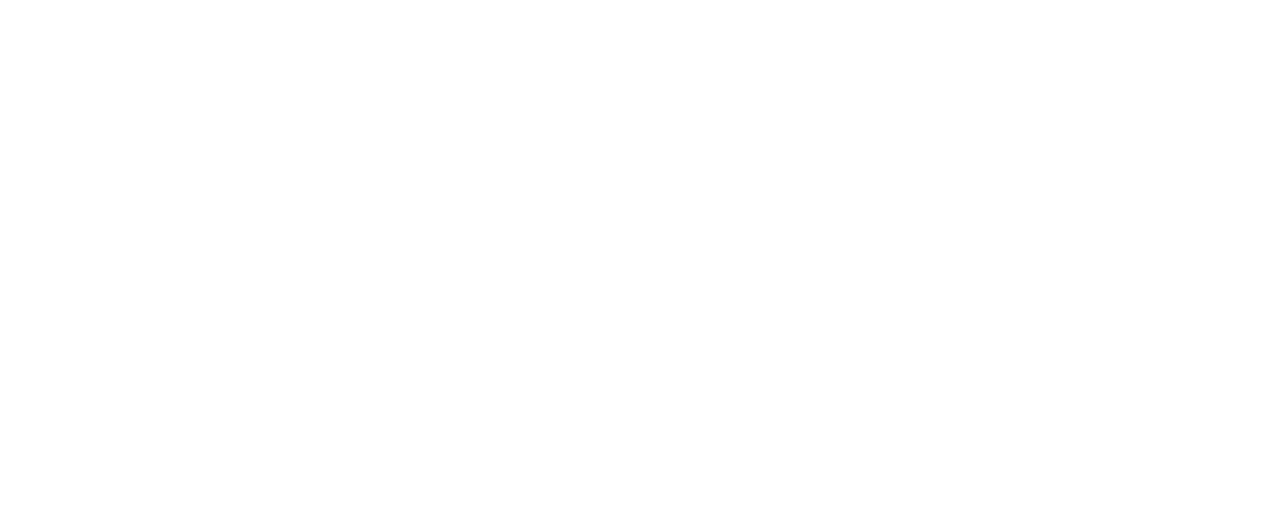
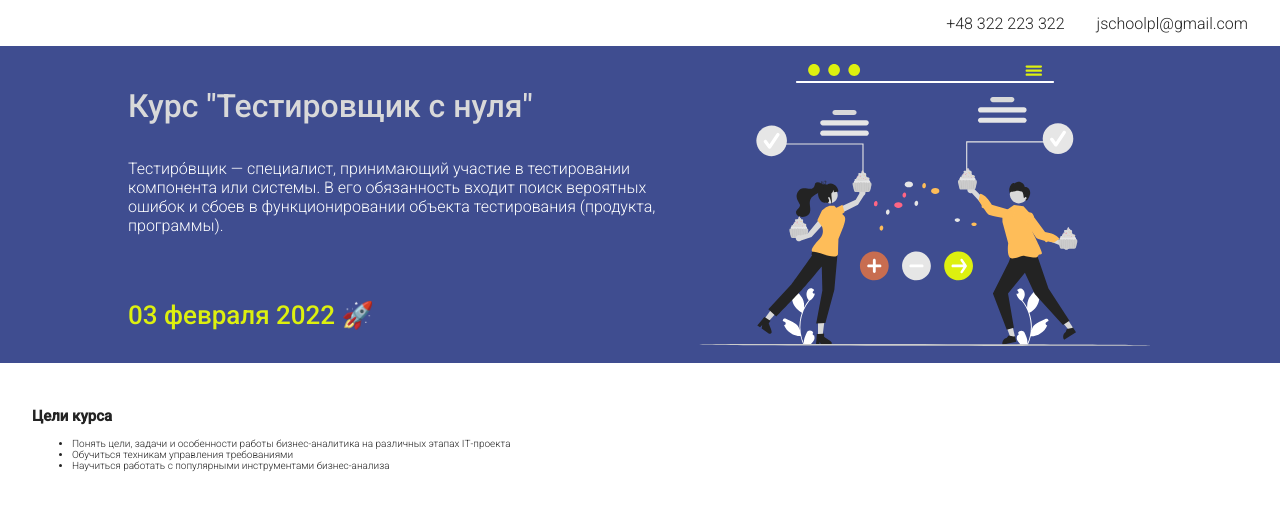
Before and after one commit to jschoolpl/qa-landing, a website built with Parcel: page src/index.html in a window 1280 px wide. Built offline with nearby package versions, Linux system fonts and the light colour scheme.

Commit message:
header done

```diff
--- a/package.json
+++ b/package.json
@@ -10,6 +10,7 @@
   "author": "",
   "license": "MIT",
   "devDependencies": {
-    "parcel-bundler": "^1.12.5"
+    "parcel-bundler": "^1.12.5",
+    "sass": "^1.49.7"
   }
 }
--- a/src/index.html
+++ b/src/index.html
@@ -1,13 +1,56 @@
 <!DOCTYPE html>
 <html lang="en">
-<head>
-    <meta charset="UTF-8">
-    <meta http-equiv="X-UA-Compatible" content="IE=edge">
-    <meta name="viewport" content="width=device-width, initial-scale=1.0">
+  <head>
+    <meta charset="UTF-8" />
+    <meta http-equiv="X-UA-Compatible" content="IE=edge" />
+    <meta name="viewport" content="width=device-width, initial-scale=1.0" />
     <title>JSchool</title>
-    <link rel="stylesheet" href="./styles.css">
-</head>
-<body>
+    <link rel="stylesheet" href="./styles.scss" />
+  </head>
+  <body>
+    <header class="header u-wrapper">
+      <div class="link">
+        <a class="link__text" href="tel:+48322223322">+48 322 223 322</a>
+      </div>
+      <div class="link">
+        <a class="link__text" href="mailto:jschoolpl@gmail.com"
+          >jschoolpl@gmail.com</a
+        >
+      </div>
+    </header>
+
+    <div class="hero-banner-wrapper">
+      <div class="hero-banner">
+        <div class="hero-text">
+          <h1 class="hero-text__title">Курс "Тестировщик с нуля"</h1>
+          <p class="hero-text__description">
+            Тестиро́вщик — специалист, принимающий участие в тестировании
+            компонента или системы. В его обязанность входит поиск вероятных
+            ошибок и сбоев в функционировании объекта тестирования (продукта,
+            программы).
+          </p>
+          <p class="hero-text__date">03 февраля 2022 🚀</p>
+        </div>
+        <img class="hero-banner__image" src="./assets/hero-banner.svg" alt="" />
+      </div>
+    </div>
+
+    <div class="course-goals">
+      <h2 class="course-goals__title">Цели курса</h2>
+      <ul class="course-goals-list">
+        <li class="gourse-goals-list__item">
+          Понять цели, задачи и особенности работы бизнес-аналитика на различных
+          этапах IТ-проекта
+        </li>
+        <li class="gourse-goals-list__item">
+          Обучиться техникам управления требованиями
+        </li>
+
+        <li class="gourse-goals-list__item">
+          Научиться работать с популярными инструментами бизнес-анализа
+        </li>
+      </ul>
+    </div>
     <script src="./script.js"></script>
-</body>
+  </body>
 </html>
--- /dev/null
+++ b/src/styles.scss
@@ -0,0 +1,4 @@
+@import url("./styles/_general.scss");
+@import url("./styles/_header.scss");
+@import url("./styles/_hero-banner.scss");
+@import url("./styles/_course-goals.scss");
--- /dev/null
+++ b/src/styles/_course-goals.scss
@@ -0,0 +1,13 @@
+@use './styles/mixins';
+
+.course-goals {
+    padding: 3.2rem 3.2rem 2.4rem;
+
+    &__title {
+
+    }
+}
+
+.course-goals-list {
+    &__item {}
+}
--- /dev/null
+++ b/src/styles/_general.scss
@@ -0,0 +1,28 @@
+@import url("https://fonts.googleapis.com/css2?family=Roboto:wght@300;500&display=swap");
+
+:root {
+  --bg-color: #fff;
+  --bg-color-dark: #d9d9d9;
+  --primary-color: #ddf00f;
+  --secondary-color: #c86d50;
+  --secondary-color-dark: #3f4d90;
+  --text-color: #232323;
+  --text-invert-color: #fff;
+  --header-color: #545454;
+  --header-invert-color: #d9d9d9;
+}
+
+html {
+    font-size: 62.5%;
+    font-family: "Roboto", sans-serif;
+    font-weight: 300;
+}
+
+body {
+    background-color: var(--bg-color);
+    color: var(--text-color);
+    margin: 0;
+    padding: 0;
+    width: 100vw;
+    min-height: 100vh;
+}
--- /dev/null
+++ b/src/styles/_header.scss
@@ -0,0 +1,20 @@
+.header {
+  font-size: 1.6rem;
+  height: 4.6rem;
+  padding: 0 3.2rem;
+  display: flex;
+  flex-direction: row;
+  align-items: center;
+  justify-content: end;
+}
+
+.link {
+  &:last-child {
+    margin-left: 3.2rem;
+  }
+
+  &__text {
+    color: var(--text-color);
+    text-decoration: none;
+  }
+}
--- /dev/null
+++ b/src/styles/_hero-banner.scss
@@ -0,0 +1,64 @@
+@use './styles/mixins';
+
+.hero-banner {
+  @include mixins.u-wrapper;
+
+  &-wrapper {
+    background-color: var(--secondary-color-dark);
+  }
+
+  display: flex;
+  flex-direction: row;
+  padding: 0.8rem 3.2rem;
+
+  align-items: center;
+  justify-content: center;
+
+  @media screen and (max-width: 425px) {
+    padding: 2.4rem;
+    flex-direction: column-reverse;
+  }
+
+  &__image {
+    width: 100%;
+    height: 100%;
+    object-fit: cover;
+  }
+}
+
+.hero-text {
+  &__title {
+    color: var(--header-invert-color);
+    font-size: 3.2rem;
+    font-weight: 500;
+    line-height: 4.1rem;
+    margin: 3.2rem 0 3.2rem;
+
+    @media screen and (max-width: 425px) {
+      margin: 2.4rem 0 2.4rem;
+      text-align: center;
+    }
+  }
+
+  &__description {
+    color: var(--text-invert-color);
+    font-size: 1.6rem;
+    margin: 0 0 6.4rem;
+
+    @media screen and (max-width: 425px) {
+      margin: 0 0 2.4rem;
+    }
+  }
+
+  &__date {
+    color: var(--primary-color);
+    font-size: 2.6rem;
+    font-weight: 500;
+    line-height: 3.2rem;
+    margin: 0 0 2.4rem;
+    @media screen and (max-width: 425px) {
+        margin: 0;
+      text-align: center;
+    }
+  }
+}
--- /dev/null
+++ b/src/styles/_mixins.scss
@@ -0,0 +1,4 @@
+@mixin u-wrapper {
+  max-width: 1024px;
+  margin: 0 auto;
+}
```
Also changed, not shown: .sassrc.js (added), src/styles.css (deleted), 1 other file.
